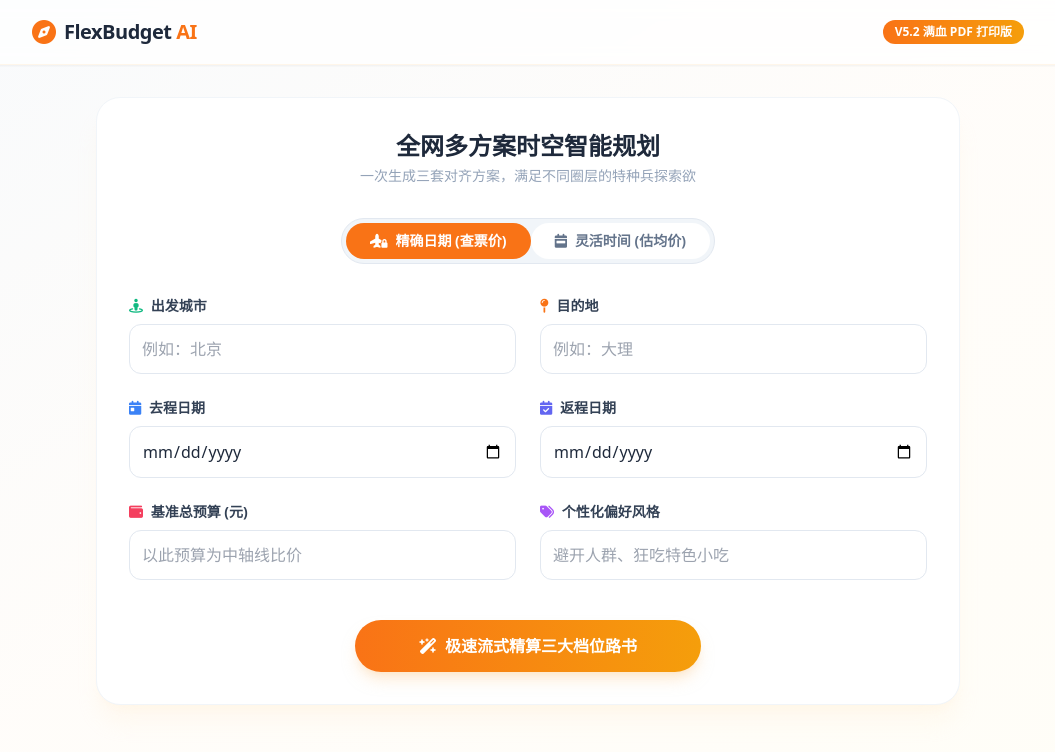
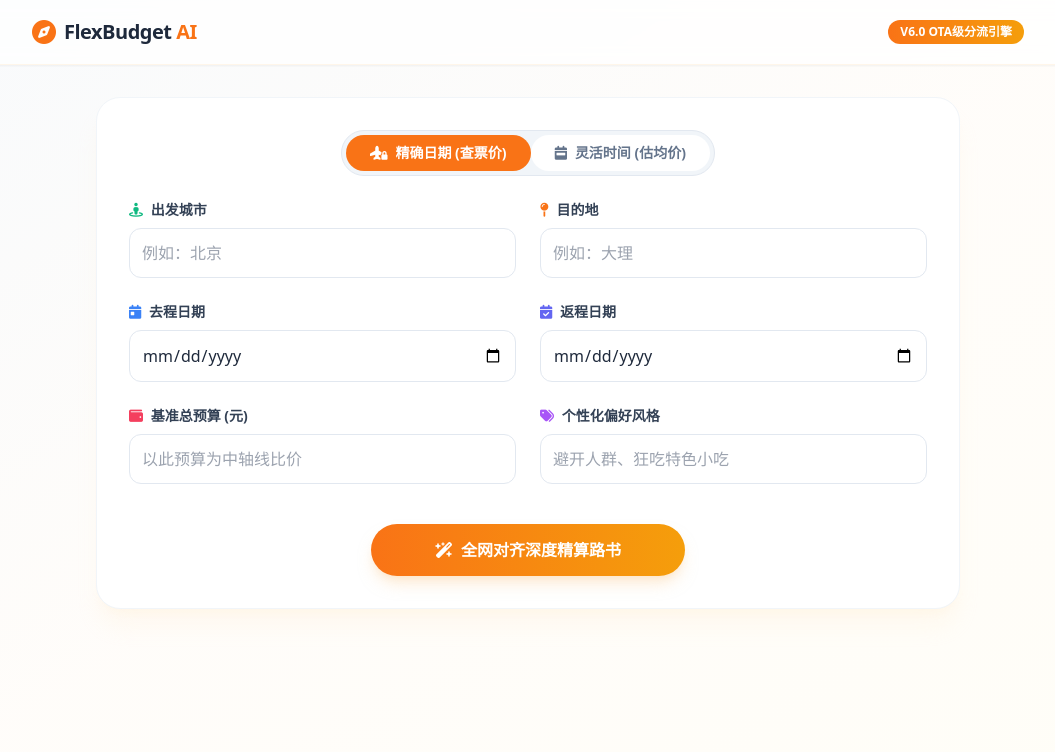
Before and after one commit to mengyufanqiu-maker/FlexBudgetAI, a Flask app: page / in a window 1280 px wide. Shown: the top 752 px of the page, without its empty margins (112-1167 px from the left). Run offline with Flask 3, Linux system fonts and the light colour scheme; some libraries are stand-ins or nearby versions.

Commit message:
Update index.html

```diff
--- a/templates/index.html
+++ b/templates/index.html
@@ -8,48 +8,29 @@
     <link rel="stylesheet" href="https://cdnjs.cloudflare.com/ajax/libs/font-awesome/6.4.0/css/all.min.css">
     <script src="https://cdn.jsdelivr.net/npm/marked/marked.min.js"></script>
     <style>
-        /* 淘系与携程联盟商业广告卡片样式 */
         .affiliate-card { background-color: #fff7ed; border: 2px dashed #f97316; padding: 16px; border-radius: 16px; margin: 16px 0; font-size: 14px; text-align: left; }
         .affiliate-card span { color: #ea580c; font-weight: 800; }
         .affiliate-card a { color: #0284c7; text-decoration: underline; font-weight: bold; margin-left: 4px; }
 
-        /* 网页排版细化调整 */
         .route-body h1 { font-size: 1.5rem; font-weight: 800; color: #0f172a; margin: 1.75rem 0 0.75rem 0; border-left: 4px solid #f97316; padding-left: 8px; }
-        .route-body h2 { font-size: 1.25rem; font-weight: 700; color: #1e293b; margin: 1.5rem 0 0.5rem 0; }
-        .route-body h3 { font-size: 1.1rem; font-weight: 700; color: #334155; margin-top: 1rem; }
-        .route-body p { margin-bottom: 0.75rem; line-height: 1.7; color: #475569; }
+        .route-body h2 { font-size: 1.25rem; font-weight: 700; color: #1e293b; margin: 1.5rem 0 0.5rem 0; background: #f8fafc; padding: 6px 12px; border-radius: 8px; }
+        .route-body h3 { font-size: 1.1rem; font-weight: 700; color: #334155; margin-top: 1.25rem; color: #ea580c; }
+        .route-body p { margin-bottom: 0.75rem; line-height: 1.7; color: #334155; }
         .route-body ul { list-style-type: disc; padding-left: 1.5rem; margin-bottom: 1rem; }
         .route-body li { margin-bottom: 0.4rem; color: #475569; }
 
-        /* 胶囊开关样式 */
         .mode-radio:checked + div { background-color: #f97316; color: white; border-color: #f97316; }
         .mode-radio:not(:checked) + div { background-color: white; color: #64748b; border-color: #e2e8f0; }
-
-        /* 光标闪烁 */
         .cursor-blink { animation: blink 1s step-end infinite; color: #f97316; font-weight: 900; }
         @keyframes blink { 50% { opacity: 0; } }
 
-        /* ==========================================
-           🖨️ 核心黑科技：A4 纸张 PDF 打印专用媒体查询
-           ========================================== */
         @media print {
-            /* 1. 强行把全屏背景换成纯白，省墨水且极具商务质感 */
             body { background: white !important; color: black !important; padding: 0 !important; }
-
-            /* 2. 把网页上的牛鬼蛇神（网页头、输入表单、Tab按钮、导出按钮自己）全隐藏 */
             header, form, #tabMenu, .print-hide { display: none !important; }
-
-            /* 3. 让平时隐藏的 PDF 专属信头强行暴露出来 */
             .print-show-header { display: block !important; }
-
-            /* 4. 取消网页容器的阴影、圆角和彩色边框，铺满整张 A4 纸 */
             main { max-width: 100% !important; padding: 0 !important; margin: 0 !important; }
             .bg-white { box-shadow: none !important; border: none !important; padding: 0 !important; }
-
-            /* 5. 商业卡片在 PDF 里自动变成干净的细黑线框，且防止卡片被纸张分页硬生生裁断 */
             .affiliate-card { border: 1px solid #cbd5e1 !important; background: #fff !important; page-break-inside: avoid; }
-
-            /* 6. 防止标题孤零零吊在上一页最后一排（防标题遗落） */
             h1, h2, h3 { page-break-after: avoid; color: #000 !important; }
         }
     </style>
@@ -62,18 +43,15 @@
                 <i class="fa-solid fa-compass text-orange-500 text-2xl"></i>
                 <h1 class="text-xl font-black text-slate-800 tracking-tight">FlexBudget <span class="text-orange-500">AI</span></h1>
             </div>
-            <span class="text-xs bg-gradient-to-r from-orange-500 to-amber-500 text-white px-3 py-1 rounded-full font-bold">V5.2 满血 PDF 打印版</span>
+            <span class="text-xs bg-gradient-to-r from-orange-500 to-amber-500 text-white px-3 py-1 rounded-full font-bold">V6.0 OTA级分流引擎</span>
         </div>
     </header>
 
     <main class="max-w-4xl mx-auto px-4 py-8">
         <div class="bg-white p-8 rounded-3xl shadow-xl shadow-orange-100/30 border border-slate-100 mb-8">
-            <div class="text-center mb-8">
-                <h2 class="text-2xl font-black text-slate-800">全网多方案时空智能规划</h2>
-                <p class="text-slate-400 text-sm mt-1">一次生成三套对齐方案，满足不同圈层的特种兵探索欲</p>
-            </div>
+            <form id="planForm" onsubmit="startGeneration(event)" class="grid md:grid-cols-2 gap-6">
 
-            <div class="flex justify-center mb-8">
+                <div class="flex justify-center md:col-span-2">
                     <div class="inline-flex bg-slate-100 rounded-full p-1 border border-slate-200">
                         <label class="cursor-pointer">
                             <input type="radio" name="time_mode" value="exact" class="hidden mode-radio" checked onchange="toggleTimeMode()">
@@ -90,7 +68,6 @@
                     </div>
                 </div>
 
-            <form id="planForm" onsubmit="submitForm(event)" class="grid md:grid-cols-2 gap-6">
                 <div>
                     <label class="block text-sm font-bold text-slate-700 mb-2"><i class="fa-solid fa-street-view text-emerald-500 mr-1"></i> 出发城市</label>
                     <input type="text" id="start_city" placeholder="例如：北京" class="w-full p-3 border border-slate-200 rounded-xl outline-none focus:ring-2 focus:ring-orange-500 transition" required>
@@ -100,20 +77,20 @@
                     <input type="text" id="destination" placeholder="例如：大理" class="w-full p-3 border border-slate-200 rounded-xl outline-none focus:ring-2 focus:ring-orange-500 transition" required>
                 </div>
 
-                <div id="mode_exact_1" class="mode-exact-group">
+                <div id="mode_exact_1">
                     <label class="block text-sm font-bold text-slate-700 mb-2"><i class="fa-solid fa-calendar-day text-blue-500 mr-1"></i> 去程日期</label>
                     <input type="date" id="travel_date" onchange="updateReturnDateMin()" class="w-full p-3 border border-slate-200 rounded-xl outline-none focus:ring-2 focus:ring-orange-500 transition">
                 </div>
-                <div id="mode_exact_2" class="mode-exact-group">
+                <div id="mode_exact_2">
                     <label class="block text-sm font-bold text-slate-700 mb-2"><i class="fa-solid fa-calendar-check text-indigo-500 mr-1"></i> 返程日期</label>
                     <input type="date" id="return_date" class="w-full p-3 border border-slate-200 rounded-xl outline-none focus:ring-2 focus:ring-orange-500 transition">
                 </div>
 
-                <div id="mode_rough_1" class="mode-rough-group hidden">
+                <div id="mode_rough_1" class="hidden">
                     <label class="block text-sm font-bold text-slate-700 mb-2"><i class="fa-solid fa-leaf text-green-500 mr-1"></i> 大致出行时间</label>
-                    <input type="text" id="approx_time" placeholder="例如：暑假 / 国庆节" class="w-full p-3 border border-slate-200 rounded-xl outline-none focus:ring-2 focus:ring-orange-500 transition">
+                    <input type="text" id="approx_time" placeholder="例如：5月中旬 / 暑假" class="w-full p-3 border border-slate-200 rounded-xl outline-none focus:ring-2 focus:ring-orange-500 transition">
                 </div>
-                <div id="mode_rough_2" class="mode-rough-group hidden">
+                <div id="mode_rough_2" class="hidden">
                     <label class="block text-sm font-bold text-slate-700 mb-2"><i class="fa-solid fa-clock text-indigo-500 mr-1"></i> 预计游玩天数</label>
                     <select id="days" class="w-full p-3 border border-slate-200 rounded-xl outline-none focus:ring-2 focus:ring-orange-500 transition">
                         <option value="2">2 天 (周末短途)</option>
@@ -134,51 +111,48 @@
                 <div class="md:col-span-2 text-center mt-4">
                     <button type="submit" id="submitBtn" class="bg-gradient-to-r from-orange-500 to-amber-500 text-white font-bold py-3.5 px-16 rounded-full shadow-lg shadow-orange-200/50 transition transform hover:-translate-y-0.5 inline-flex items-center space-x-2">
                         <i id="btnIcon" class="fa-solid fa-wand-magic-sparkles"></i>
-                        <span id="btnText">极速流式精算三大档位路书</span>
+                        <span id="btnText">全网对齐深度精算路书</span>
                     </button>
                 </div>
             </form>
         </div>
 
         <section id="resultSection" class="hidden space-y-4">
-            <div id="tabMenu" class="flex space-x-2 bg-slate-200/60 p-1.5 rounded-2xl w-full border border-slate-200 transition-all duration-500">
-                <button onclick="switchTab('match')" id="tab-match" class="flex-1 py-3 text-sm font-bold rounded-xl transition inline-flex items-center justify-center space-x-1 bg-white text-orange-600 shadow-sm">
+
+            <div id="tabMenu" class="flex space-x-2 bg-slate-200/60 p-1.5 rounded-2xl w-full border border-slate-200">
+                <button onclick="clickTab('match')" id="tab-match" class="flex-1 py-3 text-sm font-bold rounded-xl transition inline-flex items-center justify-center space-x-1">
                     <i class="fa-solid fa-bullseye"></i> <span>🎯 核心定制版</span>
                 </button>
-                <button onclick="switchTab('saving')" id="tab-saving" class="flex-1 py-3 text-sm font-bold rounded-xl transition inline-flex items-center justify-center space-x-1 text-slate-500 hover:text-slate-700">
+                <button onclick="clickTab('saving')" id="tab-saving" class="flex-1 py-3 text-sm font-bold rounded-xl transition inline-flex items-center justify-center space-x-1">
                     <i class="fa-solid fa-scale-balanced"></i> <span>🪙 极限穷游版</span>
                 </button>
-                <button onclick="switchTab('luxury')" id="tab-luxury" class="flex-1 py-3 text-sm font-bold rounded-xl transition inline-flex items-center justify-center space-x-1 text-slate-500 hover:text-slate-700">
+                <button onclick="clickTab('luxury')" id="tab-luxury" class="flex-1 py-3 text-sm font-bold rounded-xl transition inline-flex items-center justify-center space-x-1">
                     <i class="fa-solid fa-crown"></i> <span>👑 尊享豪华版</span>
                 </button>
             </div>
 
             <div class="hidden print-show-header border-b-4 border-slate-900 pb-4 mb-6">
-                <div style="float: right; text-align: right;">
-                    <p style="font-size: 10px; color: #64748b; margin: 0;">REPORT ID: FB-2026-NANO</p>
-                    <p style="font-size: 12px; color: #0f172a; font-weight: bold; margin: 2px 0 0 0;">FlexBudget AI 智能时空测算中心</p>
-                </div>
-                <h1 style="font-size: 26px; font-weight: 900; color: #0f172a; margin: 0; letter-spacing: -1px;">HIGH-PRECISION ITINERARY</h1>
-                <p style="font-size: 13px; color: #475569; margin-top: 4px;">由跨国流式算力生成的云端高精度多方案比价旅行路书</p>
+                <h1 style="font-size: 26px; font-weight: 900; color: #0f172a; margin: 0;">HIGH-PRECISION TRAVEL DOSSIER</h1>
+                <p style="font-size: 13px; color: #475569; margin-top: 4px;">由 Zeabur 边缘算力中心实时流式渲染的高细节路书报告</p>
             </div>
 
             <div class="bg-white rounded-3xl shadow-xl border border-slate-100 overflow-hidden min-h-[350px] relative">
-
                 <div class="absolute top-6 right-6 print-hide hidden z-10" id="pdfBtnWrapper">
                     <button onclick="window.print()" class="bg-slate-900 hover:bg-slate-800 text-white text-xs font-bold py-2 px-4 rounded-xl shadow-md transition flex items-center space-x-1.5">
                         <i class="fa-solid fa-file-pdf text-orange-400"></i>
                         <span>导出当前舱位 PDF</span>
                     </button>
                 </div>
-
                 <div class="p-8 route-body" id="tabContentDisplay"></div>
             </div>
         </section>
     </main>
 
     <script>
-        let planData = { match: '', saving: '', luxury: '' };
-        let fullText = "";
+        // 缓存三个独立的超长文本对象
+        let cachedPlans = { match: '', saving: '', luxury: '' };
+        let currentActiveTab = 'match';
+        let isGenerating = false;
 
         function toggleTimeMode() {
             const mode = document.querySelector('input[name="time_mode"]:checked').value;
@@ -200,35 +174,56 @@
             document.getElementById('return_date').min = travelDate;
         }
 
-        async function submitForm(event) {
+        // 初始化第一次大生成
+        function startGeneration(event) {
             event.preventDefault();
+            if(isGenerating) return;
+
+            // 彻底清空所有缓存，准备为新城市算账
+            cachedPlans = { match: '', saving: '', luxury: '' };
+
+            document.getElementById('resultSection').classList.remove('hidden');
+            fetchTabDetail('match'); // 第一发默认拉取定制版
+        }
+
+        // 点击 Tab 的核心逻辑：如果缓存有，秒切；如果缓存没有，直接发起专线流式调用
+        function clickTab(type) {
+            if(isGenerating) return;
+            currentActiveTab = type;
+
+            // UI 亮灯样式切换
+            ['match', 'saving', 'luxury'].forEach(t => {
+                const btn = document.getElementById('tab-' + t);
+                btn.className = (t === type)
+                    ? "flex-1 py-3 text-sm font-bold rounded-xl transition inline-flex items-center justify-center space-x-1 bg-white text-orange-600 shadow-sm"
+                    : "flex-1 py-3 text-sm font-bold rounded-xl transition inline-flex items-center justify-center space-x-1 text-slate-500 hover:text-slate-700";
+            });
+
+            if(cachedPlans[type]) {
+                // 有缓存，直接秒读
+                document.getElementById('tabContentDisplay').innerHTML = marked.parse(cachedPlans[type]);
+                document.getElementById('pdfBtnWrapper').classList.remove('hidden');
+            } else {
+                // 没缓存，当场向后端索要该单项的无损长方案
+                fetchTabDetail(type);
+            }
+        }
+
+        // 向后端单独发起某一方案高细节获取的专线流式函数
+        async function fetchTabDetail(type) {
+            isGenerating = true;
             const btn = document.getElementById('submitBtn');
-            const btnText = document.getElementById('btnText');
-            const btnIcon = document.getElementById('btnIcon');
-            const resultSection = document.getElementById('resultSection');
-            const tabMenu = document.getElementById('tabMenu');
             const display = document.getElementById('tabContentDisplay');
             const pdfBtnWrapper = document.getElementById('pdfBtnWrapper');
 
+            pdfBtnWrapper.classList.add('hidden');
+            btn.disabled = true;
+            btn.innerHTML = `<i class="fa-solid fa-spinner fa-spin mr-1"></i> 正在单独注入【${type==='match'?'定制版':type==='saving'?'穷游版':'豪华版'}】炸裂细节...`;
+
+            display.innerHTML = `<span class="text-orange-500 font-bold animate-pulse"><i class="fa-solid fa-gears mr-2"></i> 专线数据流连接成功，正在把 4096 字节脑力全部倾注在当前舱位...</span><br><br><span class="cursor-blink">█</span>`;
+
             const mode = document.querySelector('input[name="time_mode"]:checked').value;
-
-            if (mode === 'exact' && (!document.getElementById('travel_date').value || !document.getElementById('return_date').value)) {
-                alert("精确日期模式下，请选择去程和返程日期！"); return;
-            }
-            if (mode === 'rough' && (!document.getElementById('approx_time').value)) {
-                alert("灵活时间模式下，请填写大致出行时间段！"); return;
-            }
-
-            btn.disabled = true;
-            btnIcon.className = 'fa-solid fa-spinner fa-spin';
-            btnText.innerText = '正在流式接收云端精算数据...';
-            fullText = "";
-
-            pdfBtnWrapper.classList.add('hidden'); // 开始时隐藏 PDF 按钮
-            tabMenu.classList.add('opacity-25', 'pointer-events-none');
-            resultSection.classList.remove('hidden');
-            display.innerHTML = '<span class="text-orange-500 font-bold animate-pulse"><i class="fa-solid fa-satellite-dish mr-2"></i> 防拦截流式信道已建立，AI 正在一行行打印方案...</span><br><br><span class="cursor-blink">█</span>';
-            resultSection.scrollIntoView({ behavior: 'smooth' });
+            let currentText = "";
 
             try {
                 const response = await fetch('/api/generate_route', {
@@ -236,6 +231,7 @@
                     headers: { 'Content-Type': 'application/json' },
                     body: JSON.stringify({
                         time_mode: mode,
+                        plan_type: type, // 🚀 告诉后厨，我现在要吃哪一个单独的菜
                         start_city: document.getElementById('start_city').value,
                         destination: document.getElementById('destination').value,
                         travel_date: document.getElementById('travel_date').value,
@@ -246,13 +242,6 @@
                         tags: document.getElementById('tags').value
                     })
                 });
-
-                const contentType = response.headers.get("content-type");
-                if (!contentType || !contentType.includes("application/json") && !contentType.includes("event-stream")) {
-                    alert("⚠️ 云端服务器正在重启加载，请静候 30 秒后再次点击生成！");
-                    btn.disabled = false; btnIcon.className = 'fa-solid fa-wand-magic-sparkles'; btnText.innerText = '极速流式精算三大档位路书';
-                    return;
-                }
 
                 const reader = response.body.getReader();
                 const decoder = new TextDecoder('utf-8');
@@ -271,60 +260,27 @@
                             const dataStr = line.slice(6);
                             try {
                                 const parsed = JSON.parse(dataStr);
-                                if (parsed.error) {
-                                    display.innerHTML = `<span class="text-red-500 font-bold">❌ 错误: ${parsed.error}</span>`;
-                                    throw new Error(parsed.error);
-                                }
                                 if (parsed.text) {
-                                    fullText += parsed.text;
-                                    display.innerHTML = marked.parse(fullText) + '<span class="cursor-blink">█</span>';
+                                    currentText += parsed.text;
+                                    display.innerHTML = marked.parse(currentText) + '<span class="cursor-blink">█</span>';
                                 }
                             } catch (e) {}
                         }
                     }
                 }
 
-                try {
-                    const splitSaving = fullText.split(/---PLAN_SAVING---/i);
-                    planData.match = (splitSaving[0] || "").replace(/---PLAN_MATCH---/i, '');
+                // 注入缓存
+                cachedPlans[type] = currentText;
+                clickTab(type); // 触发一次排版定型
 
-                    if (splitSaving.length > 1) {
-                        const splitLuxury = splitSaving[1].split(/---PLAN_LUXURY---/i);
-                        planData.saving = splitLuxury[0] || "方案结构生成偏差";
-                        planData.luxury = splitLuxury[1] || "方案结构生成偏差";
-                    } else {
-                        planData.match = fullText;
-                        planData.saving = "AI未正确分隔，请直接阅读全文。";
-                        planData.luxury = "AI未正确分隔，请直接阅读全文。";
-                    }
-                } catch (parseError) {
-                    planData.match = fullText;
+            } catch (e) {
+                display.innerHTML = `<span class="text-red-500 font-bold">❌ 细节注入异常。</span>`;
             }
 
-                tabMenu.classList.remove('opacity-25', 'pointer-events-none');
-                switchTab('match');
-
-            } catch (e) {
-                if(!fullText) display.innerHTML = `<span class="text-red-500 font-bold">❌ 链路中断，请确认网络环境或 API 密钥状态。</span>`;
-            }
-
+            isGenerating = false;
             btn.disabled = false;
-            btnIcon.className = 'fa-solid fa-wand-magic-sparkles';
-            btnText.innerText = '极速流式精算三大档位路书';
-        }
-
-        function switchTab(type) {
-            ['match', 'saving', 'luxury'].forEach(t => {
-                const tabBtn = document.getElementById('tab-' + t);
-                if(t === type) {
-                    tabBtn.className = "flex-1 py-3 text-sm font-bold rounded-xl transition inline-flex items-center justify-center space-x-1 bg-white text-orange-600 shadow-sm";
-                } else {
-                    tabBtn.className = "flex-1 py-3 text-sm font-bold rounded-xl transition inline-flex items-center justify-center space-x-1 text-slate-500 hover:text-slate-700";
-                }
-            });
-            document.getElementById('tabContentDisplay').innerHTML = marked.parse(planData[type] || '暂无数据');
-            document.getElementById('pdfBtnWrapper').classList.remove('hidden'); // 切换完毕（生成结束）后显现 PDF 按钮
-        }
+            btn.innerHTML = `<i class="fa-solid fa-wand-magic-sparkles mr-1"></i> 全网对齐深度精算路书`;
+        </div>
     </script>
 </body>
 </html>
```
Lines whose indentation alone changed are shown as unchanged.
